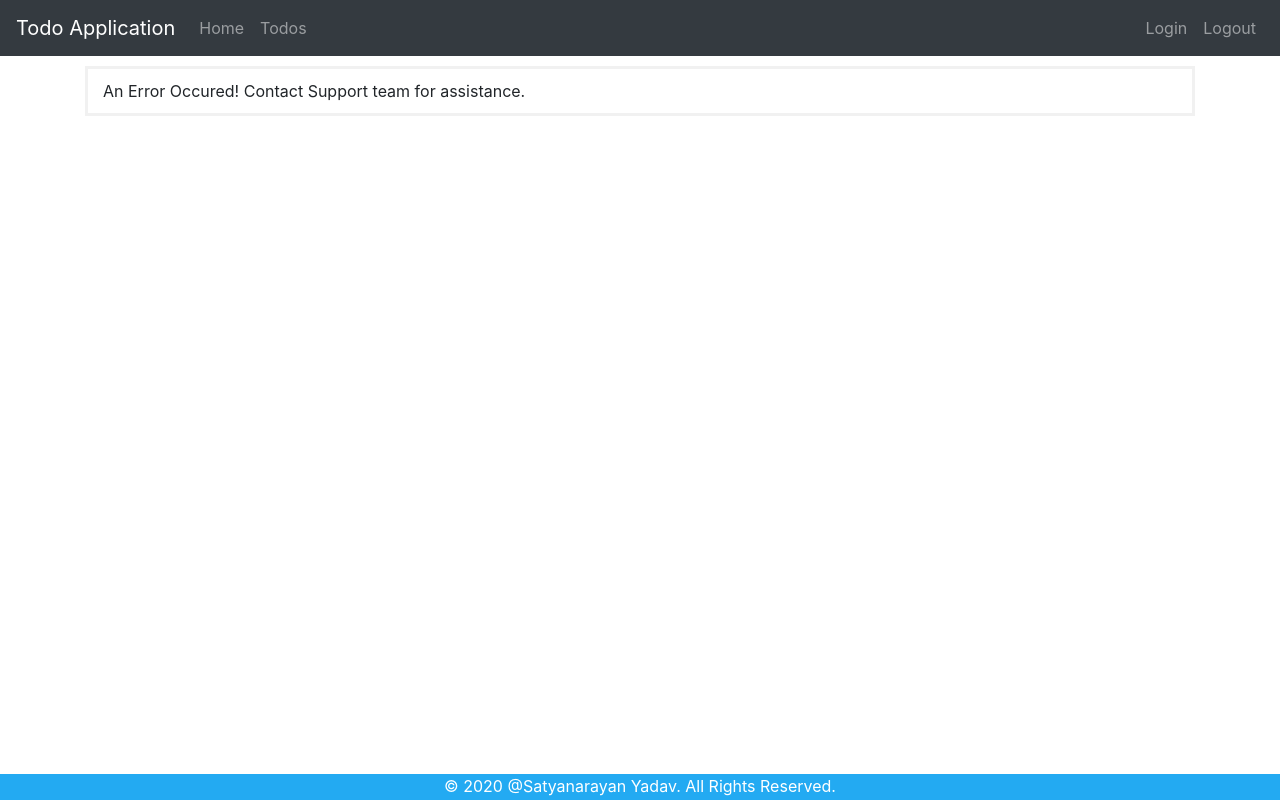
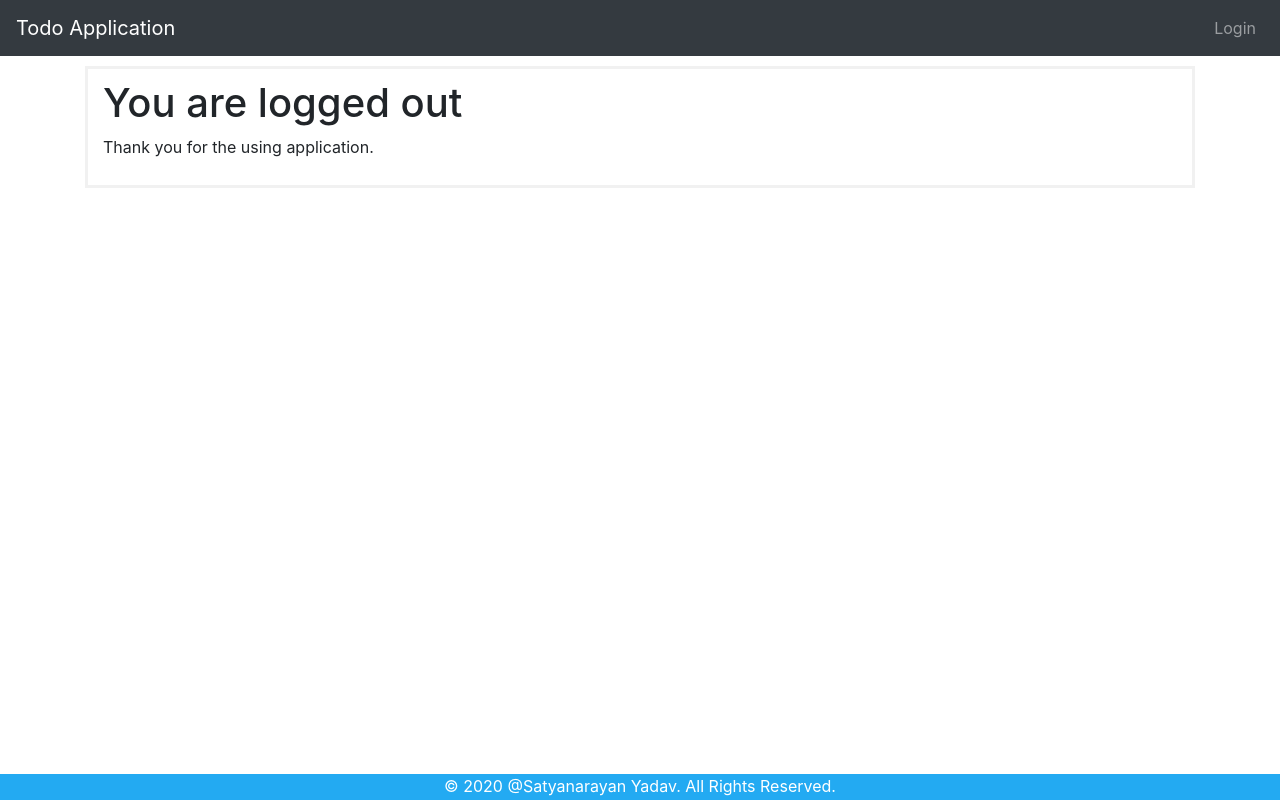
Before and after one commit to SatyanarayanGitHub/todo-app-angular, an Angular app: page /logout in a window 1280 px wide. Built offline with nearby package versions, Linux system fonts and the light colour scheme.

Commit message:
Logout component

```diff
--- a/src/app/app-routing.module.ts
+++ b/src/app/app-routing.module.ts
@@ -4,6 +4,7 @@ import { LoginComponent } from "./login/login.component";
 import { WelcomeComponent } from "./welcome/welcome.component";
 import { ErrorComponent } from "./error/error.component";
 import { ListTodosComponent } from "./list-todos/list-todos.component";
+import { LogoutComponent } from "./logout/logout.component";
 
 //welcome
 const routes: Routes = [
@@ -11,6 +12,7 @@ const routes: Routes = [
   { path: "login", component: LoginComponent },
   { path: "welcome/:name", component: WelcomeComponent },
   { path: "todos", component: ListTodosComponent },
+  { path: "logout", component: LogoutComponent },
   { path: "**", component: ErrorComponent }
 ];
 
--- a/src/app/app.module.ts
+++ b/src/app/app.module.ts
@@ -10,6 +10,7 @@ import { ErrorComponent } from "./error/error.component";
 import { ListTodosComponent } from "./list-todos/list-todos.component";
 import { MenuComponent } from './menu/menu.component';
 import { FooterComponent } from './footer/footer.component';
+import { LogoutComponent } from './logout/logout.component';
 
 @NgModule({
   declarations: [
@@ -19,7 +20,8 @@ import { FooterComponent } from './footer/footer.component';
     ErrorComponent,
     ListTodosComponent,
     MenuComponent,
-    FooterComponent
+    FooterComponent,
+    LogoutComponent
   ],
   imports: [
     BrowserModule,
--- /dev/null
+++ b/src/app/logout/logout.component.html
@@ -0,0 +1,4 @@
+<div class="container-border">
+    <h1>You are logged out</h1>
+    <p>Thank you for the using application.</p>
+</div>
--- /dev/null
+++ b/src/app/logout/logout.component.ts
@@ -0,0 +1,17 @@
+import { Component, OnInit } from "@angular/core";
+import { HardcodedAuthenticationService } from "../service/hardcoded-authentication.service";
+
+@Component({
+  selector: "app-logout",
+  templateUrl: "./logout.component.html",
+  styleUrls: ["./logout.component.css"]
+})
+export class LogoutComponent implements OnInit {
+  constructor(
+    private hardcodedAunthenticationService: HardcodedAuthenticationService
+  ) {
+    hardcodedAunthenticationService.logout();
+  }
+
+  ngOnInit() {}
+}
--- a/src/app/menu/menu.component.html
+++ b/src/app/menu/menu.component.html
@@ -5,13 +5,13 @@
             <a href="/" class="navbar-brand">Todo Application</a>
         </div>
         <ul class="navbar-nav">
-            <li><a routerLink="/welcome/dummy" class="nav-link">Home</a></li>
-            <li><a routerLink="/todos" class="nav-link">Todos</a></li>
+            <li><a *ngIf="hardcodedAuthentiationService.isUserLoggedIn()" routerLink="/welcome/dummy" class="nav-link">Home</a></li>
+            <li><a *ngIf="hardcodedAuthentiationService.isUserLoggedIn()" routerLink="/todos" class="nav-link">Todos</a></li>
         </ul>
 
         <ul class="navbar-nav navbar-collapse justify-content-end">
-            <li><a routerLink="/login" class="nav-link">Login</a></li>
-            <li><a routerLink="/logout" class="nav-link">Logout</a></li>
+            <li><a *ngIf="!hardcodedAuthentiationService.isUserLoggedIn()" routerLink="/login" class="nav-link">Login</a></li>
+            <li><a *ngIf="hardcodedAuthentiationService.isUserLoggedIn()" routerLink="/logout" class="nav-link">Logout</a></li>
         </ul>
     </nav>
 
--- a/src/app/menu/menu.component.ts
+++ b/src/app/menu/menu.component.ts
@@ -1,15 +1,19 @@
-import { Component, OnInit } from '@angular/core';
+import { Component, OnInit } from "@angular/core";
+import { HardcodedAuthenticationService } from "../service/hardcoded-authentication.service";
 
 @Component({
-  selector: 'app-menu',
-  templateUrl: './menu.component.html',
-  styleUrls: ['./menu.component.css']
+  selector: "app-menu",
+  templateUrl: "./menu.component.html",
+  styleUrls: ["./menu.component.css"]
 })
 export class MenuComponent implements OnInit {
+  //isUserLoggedIn: boolean = false;
 
-  constructor() { }
+  constructor(
+    private hardcodedAuthentiationService: HardcodedAuthenticationService
+  ) {}
 
   ngOnInit() {
+    //this.isUserLoggedIn = this.hardcodedAuthentiationService.isUserLoggedIn();
   }
-
 }
--- a/src/app/service/hardcoded-authentication.service.ts
+++ b/src/app/service/hardcoded-authentication.service.ts
@@ -20,4 +20,8 @@ export class HardcodedAuthenticationService {
     let user = sessionStorage.getItem("authenticateUser");
     return !(user === null);
   }
+
+  logout() {
+    sessionStorage.removeItem("authenticateUser");
+  }
 }
```
Also changed, not shown: src/app/logout/logout.component.css (added), 1 other file (tests, documents, lock files or other folders).
